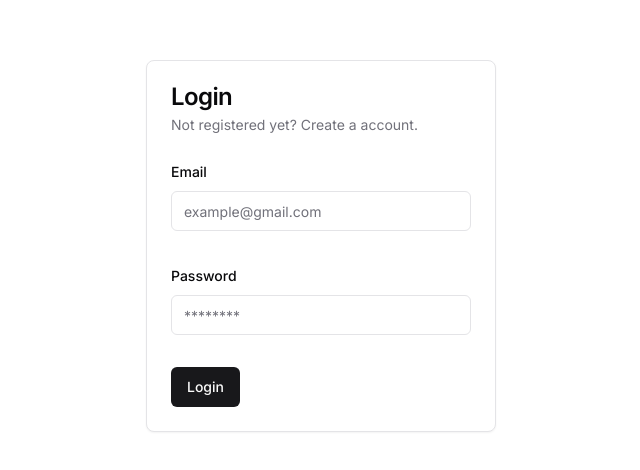
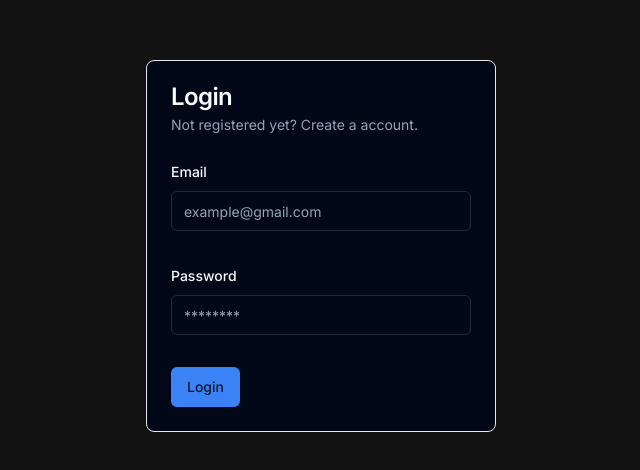
Before and after one commit to entr0pie/NextLinkTree, a Next.js app in the folder nextlinktree-front/: page /login in a window 1280 px wide. Shown: the part 154-624 px from the top of the page, without its empty margins (319-959 px from the left). Built offline with nearby package versions, Linux system fonts and the light colour scheme.

Commit message:
feat: added dark mode

```diff
--- a/nextlinktree-front/package.json
+++ b/nextlinktree-front/package.json
@@ -18,6 +18,7 @@
     "clsx": "^2.1.0",
     "lucide-react": "^0.365.0",
     "next": "14.1.4",
+    "next-themes": "^0.3.0",
     "react": "^18",
     "react-dom": "^18",
     "react-hook-form": "^7.51.2",
--- a/nextlinktree-front/src/app/globals.css
+++ b/nextlinktree-front/src/app/globals.css
@@ -2,75 +2,50 @@
   @tailwind components;
   @tailwind utilities;
 
+
   @layer base {
     :root {
       --background: 0 0% 100%;
-      --foreground: 240 10% 3.9%;
-
+      --foreground: 222.2 84% 4.9%;
       --card: 0 0% 100%;
-      --card-foreground: 240 10% 3.9%;
-
+      --card-foreground: 222.2 84% 4.9%;
       --popover: 0 0% 100%;
-      --popover-foreground: 240 10% 3.9%;
-
-      --primary: 240 5.9% 10%;
-      --primary-foreground: 0 0% 98%;
-
-      --secondary: 240 4.8% 95.9%;
-      --secondary-foreground: 240 5.9% 10%;
-
-      --muted: 240 4.8% 95.9%;
-      --muted-foreground: 240 3.8% 46.1%;
-
-      --accent: 240 4.8% 95.9%;
-      --accent-foreground: 240 5.9% 10%;
-
+      --popover-foreground: 222.2 84% 4.9%;
+      --primary: 221.2 83.2% 53.3%;
+      --primary-foreground: 210 40% 98%;
+      --secondary: 210 40% 96.1%;
+      --secondary-foreground: 222.2 47.4% 11.2%;
+      --muted: 210 40% 96.1%;
+      --muted-foreground: 215.4 16.3% 46.9%;
+      --accent: 210 40% 96.1%;
+      --accent-foreground: 222.2 47.4% 11.2%;
       --destructive: 0 84.2% 60.2%;
-      --destructive-foreground: 0 0% 98%;
-
-      --border: 240 5.9% 90%;
-      --input: 240 5.9% 90%;
-      --ring: 240 10% 3.9%;
-
+      --destructive-foreground: 210 40% 98%;
+      --border: 214.3 31.8% 91.4%;
+      --input: 214.3 31.8% 91.4%;
+      --ring: 221.2 83.2% 53.3%;
       --radius: 0.5rem;
     }
 
     .dark {
-      --background: 240 10% 3.9%;
-      --foreground: 0 0% 98%;
-
-      --card: 240 10% 3.9%;
-      --card-foreground: 0 0% 98%;
-
-      --popover: 240 10% 3.9%;
-      --popover-foreground: 0 0% 98%;
-
-      --primary: 0 0% 98%;
-      --primary-foreground: 240 5.9% 10%;
-
-      --secondary: 240 3.7% 15.9%;
-      --secondary-foreground: 0 0% 98%;
-
-      --muted: 240 3.7% 15.9%;
-      --muted-foreground: 240 5% 64.9%;
-
-      --accent: 240 3.7% 15.9%;
-      --accent-foreground: 0 0% 98%;
-
+      --background: 222.2 84% 4.9%;
+      --foreground: 210 40% 98%;
+      --card: 222.2 84% 4.9%;
+      --card-foreground: 210 40% 98%;
+      --popover: 222.2 84% 4.9%;
+      --popover-foreground: 210 40% 98%;
+      --primary: 217.2 91.2% 59.8%;
+      --primary-foreground: 222.2 47.4% 11.2%;
+      --secondary: 217.2 32.6% 17.5%;
+      --secondary-foreground: 210 40% 98%;
+      --muted: 217.2 32.6% 17.5%;
+      --muted-foreground: 215 20.2% 65.1%;
+      --accent: 217.2 32.6% 17.5%;
+      --accent-foreground: 210 40% 98%;
       --destructive: 0 62.8% 30.6%;
-      --destructive-foreground: 0 0% 98%;
-
-      --border: 240 3.7% 15.9%;
-      --input: 240 3.7% 15.9%;
-      --ring: 240 4.9% 83.9%;
+      --destructive-foreground: 210 40% 98%;
+      --border: 217.2 32.6% 17.5%;
+      --input: 217.2 32.6% 17.5%;
+      --ring: 224.3 76.3% 48%;
     }
   }
-
-  @layer base {
-    * {
-      @apply border-border;
-    }
-    body {
-      @apply bg-background text-foreground;
-    }
-  }
--- a/nextlinktree-front/src/app/layout.tsx
+++ b/nextlinktree-front/src/app/layout.tsx
@@ -2,11 +2,12 @@ import type { Metadata } from "next";
 import { Inter } from "next/font/google";
 import "./globals.css";
 import { Toaster } from "@/components/ui/toaster";
+import { ThemeProvider } from "@/components/theme-provider"
 
 const inter = Inter({ subsets: ["latin"] });
 
 export const metadata: Metadata = {
-  title: "Create Next App",
+  title: "NextLinkTree",
   description: "Generated by create next app",
 };
 
@@ -18,10 +19,16 @@ export default function RootLayout({
   return (
     <html lang="en">
         <body className={inter.className}>
-          <main>
-            {children}
-          </main>
-          <Toaster />
+          <ThemeProvider
+            attribute="class"
+            defaultTheme="dark"
+            enableSystem
+          >
+            <main>
+              {children}
+            </main>
+            <Toaster />
+          </ThemeProvider>
         </body>
     </html>
   );
--- a/nextlinktree-front/src/app/login/page.tsx
+++ b/nextlinktree-front/src/app/login/page.tsx
@@ -8,7 +8,13 @@ import {
 } from "@/components/ui/card"
 
 import LoginFormComponent from "./components/login-form.component";
+import { Metadata } from "next";
 
+
+export const metadata: Metadata = {
+    title: "Login | NextLinkTree",
+    description: "Login into LinkTree",
+}
 
 export default function Login() {
 
--- /dev/null
+++ b/nextlinktree-front/src/components/theme-provider.tsx
@@ -0,0 +1,9 @@
+"use client"
+
+import * as React from "react"
+import { ThemeProvider as NextThemesProvider } from "next-themes"
+import { type ThemeProviderProps } from "next-themes/dist/types"
+
+export function ThemeProvider({ children, ...props }: ThemeProviderProps) {
+  return <NextThemesProvider {...props}>{children}</NextThemesProvider>
+}
```
Also changed, not shown: 1 other file (tests, documents, lock files or other folders).
